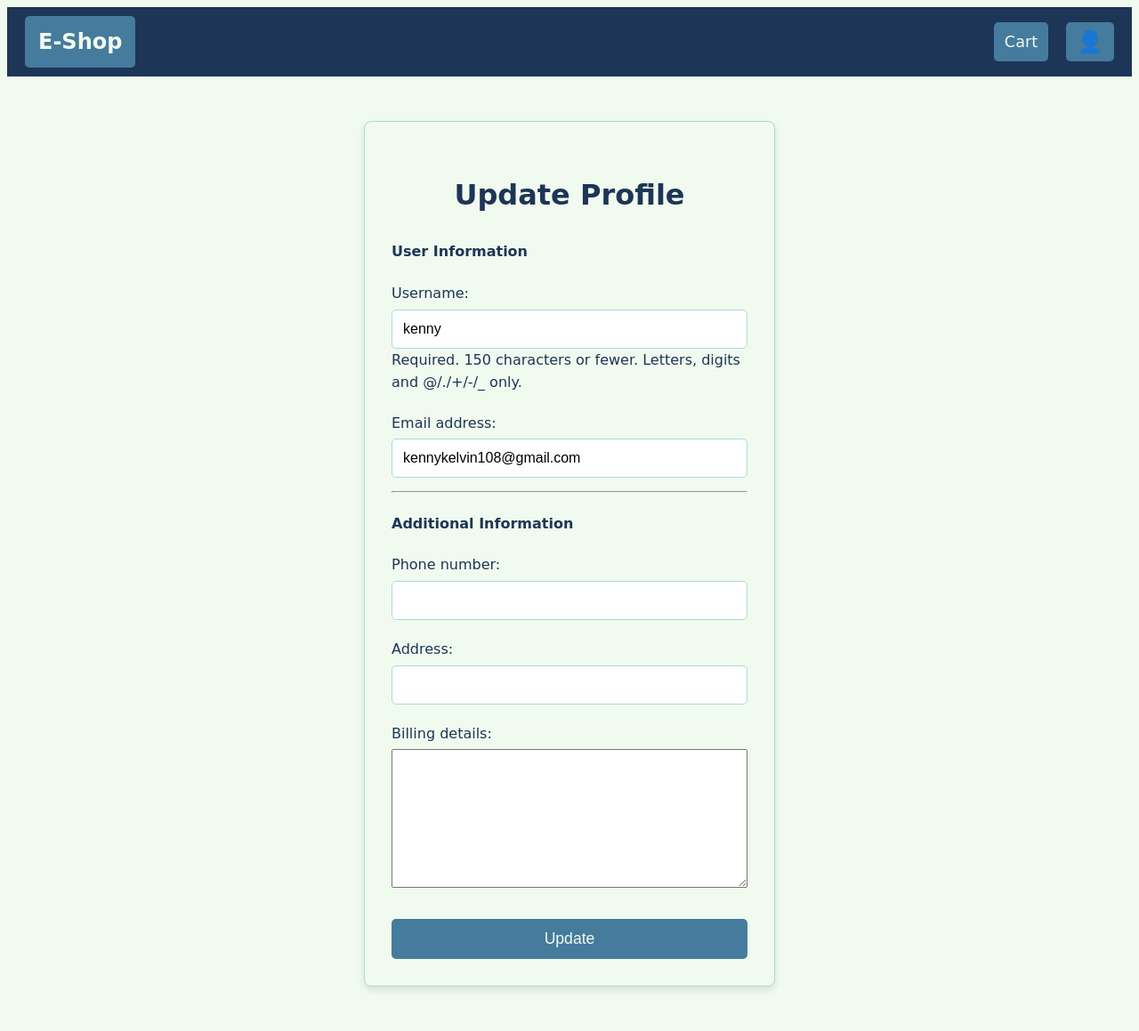
After one commit to Kennykelvinjr/ecommerce-with-django, a Django app: page /profile/ in a window 1280 px wide. The commit adds this page. Shown: the whole page at 89% size. Run offline with Django 5.2, Linux system fonts and the light colour scheme; a user stored in the database is signed in; data comes from the database, SQL or seed files in the repository.

Commit message:
Added Stripe payment gateway and user profile

```diff
--- a/ecommerce/ecommerce/urls.py
+++ b/ecommerce/ecommerce/urls.py
@@ -15,9 +15,10 @@ Including another URLconf
     2. Add a URL to urlpatterns:  path('blog/', include('blog.urls'))
 """
 from django.contrib import admin
-from django.urls import include, path
+from django.urls import path, include
 
 urlpatterns = [
     path('admin/', admin.site.urls),
     path('', include('store.urls')),
+    path('accounts/', include('django.contrib.auth.urls')),
 ]
--- /dev/null
+++ b/ecommerce/store/forms.py
@@ -0,0 +1,14 @@
+from django import forms
+from django.contrib.auth.models import User
+from .models import Profile # Add this import
+
+class UserUpdateForm(forms.ModelForm):
+    class Meta:
+        model = User
+        fields = ['username', 'email']
+
+
+class ProfileUpdateForm(forms.ModelForm):
+    class Meta:
+        model = Profile
+        fields = ['phone_number', 'address', 'billing_details']
--- a/ecommerce/store/static/css/main.css
+++ b/ecommerce/store/static/css/main.css
@@ -4,33 +4,6 @@
     --non-photo-blue: #a8dadcff;
     --cerulean: #457b9dff;
     --berkeley-blue: #1d3557ff;
-}
-
-/* Navigation Bar */
-.navbar {
-    display: flex;
-    justify-content: space-between;
-    align-items: center;
-    background-color: var(--berkeley-blue);
-    padding: 10px 20px;
-}
-
-.nav-brand {
-    color: var(--honeydew);
-    font-size: 1.5em;
-    text-decoration: none;
-    font-weight: bold;
-}
-
-.nav-links a {
-    color: var(--honeydew);
-    text-decoration: none;
-    margin-left: 20px;
-    font-size: 1.1em;
-}
-
-.nav-links a:hover {
-    color: var(--non-photo-blue);
 }
 
 body {
@@ -50,6 +23,116 @@ ul {
     padding: 0;
 }
 
+a {
+    display: inline-block;
+    padding: 10px 15px;
+    text-decoration: none;
+    background-color: var(--cerulean);
+    color: var(--honeydew);
+    border-radius: 5px;
+    transition: background-color 0.3s ease;
+}
+
+a:hover {
+    background-color: var(--berkeley-blue);
+}
+
+.btn {
+    display: inline-block;
+    padding: 8px 12px;
+    border: none;
+    border-radius: 5px;
+    cursor: pointer;
+    text-decoration: none;
+    color: var(--honeydew);
+}
+
+/* ----------------------------------------------------
+    Navigation Bar & User Dropdown
+---------------------------------------------------- */
+.navbar {
+    display: flex;
+    justify-content: space-between;
+    align-items: center;
+    background-color: var(--berkeley-blue);
+    padding: 10px 20px;
+}
+
+.nav-brand {
+    color: var(--honeydew);
+    font-size: 1.5em;
+    text-decoration: none;
+    font-weight: bold;
+}
+
+.nav-links {
+    display: flex;
+    align-items: center;
+    gap: 20px;
+}
+
+.nav-links a {
+    color: var(--honeydew);
+    text-decoration: none;
+    font-size: 1.1em;
+    padding: 8px 12px;
+    border-radius: 5px;
+    background-color: var(--cerulean);
+}
+
+.nav-links a:hover {
+    background-color: var(--non-photo-blue);
+    color: var(--berkeley-blue);
+}
+
+.dropdown {
+    position: relative;
+    display: inline-block;
+}
+
+.user-icon-btn {
+    background-color: var(--cerulean);
+    border: none;
+    color: var(--honeydew);
+    font-size: 1.5em;
+    cursor: pointer;
+    padding: 8px 12px;
+    border-radius: 5px;
+}
+
+.dropdown-content {
+    display: none;
+    position: absolute;
+    background-color: var(--berkeley-blue);
+    min-width: 160px;
+    box-shadow: 0px 8px 16px 0px rgba(0,0,0,0.2);
+    z-index: 1;
+    right: 0;
+    top: 100%;
+    border-radius: 5px;
+    margin-top: 5px;
+}
+
+.dropdown-content a {
+    color: var(--honeydew);
+    padding: 12px 16px;
+    text-decoration: none;
+    display: block;
+    text-align: left;
+    background: none;
+}
+
+.dropdown-content a:hover {
+    background-color: var(--cerulean);
+}
+
+.dropdown:hover .dropdown-content {
+    display: block;
+}
+
+/* ----------------------------------------------------
+    Product & Cart Pages
+---------------------------------------------------- */
 li {
     background: var(--honeydew);
     border: 1px solid var(--non-photo-blue);
@@ -58,7 +141,6 @@ li {
     margin-bottom: 10px;
 }
 
-/* Styling for the Product Detail Page */
 .product-detail-container {
     background: var(--honeydew);
     border: 1px solid var(--non-photo-blue);
@@ -76,23 +158,8 @@ li {
     font-size: 1.1em;
 }
 
-a {
-    display: inline-block;
-    padding: 10px 15px;
-    text-decoration: none;
-    background-color: var(--cerulean);
-    color: var(--honeydew);
-    border-radius: 5px;
-    transition: background-color 0.3s ease;
-}
-
-a:hover {
-    background-color: var(--berkeley-blue);
-}
-
-/* Styling for the Add to Cart button */
 .add-to-cart-btn {
-    background-color: #28a745; /* Keeping a default green for "add" actions */
+    background-color: #28a745;
     color: var(--honeydew);
     border: none;
     padding: 10px 20px;
@@ -104,10 +171,9 @@ a:hover {
 }
 
 .add-to-cart-btn:hover {
-    background-color: #218838; /* A slightly darker green on hover */
+    background-color: #218838;
 }
 
-/* Styling for the button container */
 .buttons-container {
     display: flex;
     align-items: center;
@@ -115,7 +181,6 @@ a:hover {
     margin-top: 20px;
 }
 
-/* Styling for the quantity input */
 .quantity-input {
     width: 60px;
     padding: 8px;
@@ -125,7 +190,6 @@ a:hover {
     font-size: 1em;
 }
 
-/* Styling for the success messages */
 .messages {
     list-style: none;
     padding: 0;
@@ -141,7 +205,6 @@ a:hover {
     text-align: center;
 }
 
-/* Cart page styling */
 .cart-item {
     display: flex;
     justify-content: space-between;
@@ -164,16 +227,6 @@ a:hover {
     font-weight: bold;
 }
 
-.btn {
-    display: inline-block;
-    padding: 8px 12px;
-    border: none;
-    border-radius: 5px;
-    cursor: pointer;
-    text-decoration: none;
-    color: var(--honeydew);
-}
-
 .btn-sm {
     background-color: var(--cerulean);
     font-size: 1em;
@@ -183,7 +236,6 @@ a:hover {
     background-color: var(--red-pantone);
 }
 
-/* Styling for cart totals */
 .cart-total {
     background: var(--honeydew);
     border: 1px solid var(--non-photo-blue);
@@ -195,31 +247,94 @@ a:hover {
     font-weight: bold;
 }
 
-/* Checkout Form */
-.form-field {
-    width: 100%;
-    margin-bottom: 10px;
+/* ----------------------------------------------------
+    Checkout & Authentication Forms
+---------------------------------------------------- */
+.container-form {
+    background-color: var(--honeydew);
+    border: 1px solid var(--non-photo-blue);
+    border-radius: 8px;
+    padding: 30px;
+    margin: 50px auto;
+    max-width: 400px;
+    box-shadow: 0 4px 8px rgba(0, 0, 0, 0.1);
 }
 
-.form-control {
+.container-form h2 {
+    color: var(--berkeley-blue);
+    text-align: center;
+    margin-bottom: 25px;
+    font-size: 2em;
+}
+
+.container-form p {
+    text-align: center;
+    margin-top: 20px;
+}
+
+.container-form a {
+    color: var(--cerulean);
+    text-decoration: none;
+    font-weight: bold;
+}
+
+.container-form form p {
+    display: flex;
+    flex-direction: column;
+    margin-bottom: 15px;
+    text-align: left;
+}
+
+.container-form label {
+    margin-bottom: 5px;
+    font-weight: 500;
+}
+
+.container-form input {
     width: 100%;
     padding: 12px;
     border: 1px solid var(--non-photo-blue);
     border-radius: 5px;
-    box-sizing: border-box; /* Ensures padding doesn't affect width */
+    box-sizing: border-box;
+    font-size: 1em;
 }
 
+.btn-login,
+.btn-register,
 .btn-checkout {
     background-color: var(--cerulean);
     color: var(--honeydew);
-    padding: 15px 20px;
-    font-size: 1.2em;
-    font-weight: bold;
+    font-size: 1.1em;
+    padding: 12px 15px;
+    border: none;
+    border-radius: 5px;
+    cursor: pointer;
     width: 100%;
-    cursor: pointer;
     transition: background-color 0.3s ease;
+    margin-top: 20px;
 }
 
+.btn-login:hover,
+.btn-register:hover,
 .btn-checkout:hover {
     background-color: var(--berkeley-blue);
 }
+
+/* Styling for the logout button in the dropdown */
+.dropdown-link-button {
+    background: none;
+    border: none;
+    color: var(--red-pantone);
+    padding: 12px 16px;
+    text-decoration: none;
+    display: block;
+    text-align: left;
+    width: 100%;
+    cursor: pointer;
+    font-size: 1em;
+}
+
+.dropdown-link-button:hover {
+    background-color: var(--cerulean);
+    color: var(--honeydew);
+}
--- a/ecommerce/store/templates/store/nav.html
+++ b/ecommerce/store/templates/store/nav.html
@@ -2,6 +2,21 @@
   <a class="nav-brand" href="{% url 'store' %}">E-Shop</a>
   <div class="nav-links">
     <a href="{% url 'cart' %}">Cart</a>
-    <a href="{% url 'checkout' %}">Checkout</a>
+    {% if user.is_authenticated %}
+        <div class="dropdown">
+            <button class="user-icon-btn">&#128100;</button>
+            <div class="dropdown-content">
+                <a href="{% url 'profile' %}">Profile</a>
+                <a href="{% url 'orders' %}">Orders</a>
+                <form method="POST" action="{% url 'logout' %}" style="display: inline;">
+                  {% csrf_token %}
+                  <button type="submit" class="dropdown-link-button">Logout</button>
+                </form>
+            </div>
+        </div>
+    {% else %}
+        <a href="{% url 'login' %}">Login</a>
+        <a href="{% url 'register' %}">Register</a>
+    {% endif %}
   </div>
 </nav>
--- /dev/null
+++ b/ecommerce/store/templates/store/profile.html
@@ -0,0 +1,16 @@
+{% extends 'base.html' %}
+{% load static %}
+{% block content %}
+    <div class="container-form">
+        <h2>Update Profile</h2>
+        <form method="POST">
+            {% csrf_token %}
+            <h4>User Information</h4>
+            {{ u_form.as_p }}
+            <hr>
+            <h4>Additional Information</h4>
+            {{ p_form.as_p }}
+            <button class="btn btn-login" type="submit">Update</button>
+        </form>
+    </div>
+{% endblock content %}
--- a/ecommerce/store/urls.py
+++ b/ecommerce/store/urls.py
@@ -2,12 +2,16 @@ from django.urls import path
 from . import views
 
 urlpatterns = [
-    path('', views.store, name="store"),
-    path('product/<int:product_id>/', views.product_detail, name="product_detail"),
-    path('cart/', views.cart, name="cart"),
-    path('add-to-cart/<int:product_id>/', views.add_to_cart, name="add_to_cart"),
-    path('update-cart-item/<int:item_id>/', views.update_cart_item, name="update_cart_item"),
-    path('remove-cart-item/<int:item_id>/', views.remove_cart_item, name="remove_cart_item"),
-    path('checkout/', views.checkout, name="checkout"),
-    path('process_order/', views.process_order, name="process_order"),
+	path('', views.store, name="store"),
+	path('cart/', views.cart, name="cart"),
+	path('checkout/', views.checkout, name="checkout"),
+	path('update_cart_item/<int:product_id>/<str:action>/', views.update_cart_item, name="update_cart_item"),
+    path('add_to_cart/<int:product_id>/', views.add_to_cart, name="add_to_cart"),
+    path('remove_cart_item/<int:product_id>/', views.remove_cart_item, name="remove_cart_item"),
+	path('process_order/', views.process_order, name="process_order"),
+	path('register/', views.register_user, name="register"),
+	path('orders/', views.orders, name="orders"),
+	path('product/<int:product_id>/', views.product_detail, name="product_detail"),
+	path('profile/', views.profile, name="profile"),
+    path('create_payment_intent/', views.create_payment_intent, name="create_payment_intent"),
 ]
--- a/ecommerce/store/views.py
+++ b/ecommerce/store/views.py
@@ -1,8 +1,35 @@
 from django.shortcuts import render, get_object_or_404, redirect
 from django.contrib import messages
+from django.contrib.auth.forms import UserCreationForm
+from django.contrib.auth.decorators import login_required
 from .models import Product, Order, OrderItem, Customer, ShippingAddress
 from django.http import JsonResponse
 import json
+from .forms import UserUpdateForm, ProfileUpdateForm
+import stripe
+from django.conf import settings
+from django.views.decorators.csrf import csrf_exempt
+from django.conf import settings
+
+
+stripe.api_key = settings.STRIPE_SECRET_KEY
+
+@csrf_exempt
+def create_payment_intent(request):
+    if request.method == 'POST':
+        try:
+            data = json.loads(request.body)
+            total = data.get('total', 0)
+
+            intent = stripe.PaymentIntent.create(
+                amount=int(total * 100),
+                currency='usd',
+                payment_method_types=['card'],
+            )
+            return JsonResponse({'clientSecret': intent.client_secret})
+        except Exception as e:
+            return JsonResponse({'error': str(e)}, status=400)
+    return JsonResponse({'error': 'Invalid request method'}, status=405)
 
 def store(request):
     products = Product.objects.all()
@@ -15,8 +42,15 @@ def product_detail(request, product_id):
     return render(request, 'store/product_detail.html', context)
 
 def cart(request):
-    order, created = Order.objects.get_or_create(complete=False)
-    items = order.orderitem_set.all()
+    if request.user.is_authenticated:
+        customer = request.user.customer
+        order, created = Order.objects.get_or_create(customer=customer, complete=False)
+        items = order.orderitem_set.all()
+    else:
+        # For non-logged-in users, provide an empty cart
+        items = []
+        order = {'get_cart_total': 0, 'get_cart_items': 0}
+
     context = {'items': items, 'order': order}
     return render(request, 'store/cart.html', context)
 
@@ -32,7 +66,11 @@ def add_to_cart(request, product_id):
         except (ValueError, TypeError):
             quantity = 1
 
-        order, created = Order.objects.get_or_create(complete=False)
+        # Get the customer for the logged-in user
+        customer = request.user.customer
+
+        # Get or create the order for the specific customer
+        order, created = Order.objects.get_or_create(customer=customer, complete=False)
         order_item, created = OrderItem.objects.get_or_create(order=order, product=product)
 
         # Add the user-specified quantity instead of just 1
@@ -44,17 +82,23 @@ def add_to_cart(request, product_id):
 
     return redirect('product_detail', product_id=product.id)
 
-def update_cart_item(request, item_id):
-    order_item = get_object_or_404(OrderItem, pk=item_id)
-    if request.method == 'POST':
-        action = request.POST.get('action')
-        if action == 'increase':
-            order_item.quantity += 1
-            order_item.save()
-        elif action == 'decrease' and order_item.quantity > 1:
-            order_item.quantity -= 1
-            order_item.save()
-    return redirect('cart')
+def update_cart_item(request, product_id, action):
+    customer = request.user.customer
+    product = Product.objects.get(id=product_id)
+    order, created = Order.objects.get_or_create(customer=customer, complete=False)
+    orderItem, created = OrderItem.objects.get_or_create(order=order, product=product)
+
+    if action == 'add':
+        orderItem.quantity = (orderItem.quantity + 1)
+    elif action == 'remove':
+        orderItem.quantity = (orderItem.quantity - 1)
+
+    orderItem.save()
+
+    if orderItem.quantity <= 0:
+        orderItem.delete()
+
+    return JsonResponse('Item was added', safe=False)
 
 def remove_cart_item(request, item_id):
     order_item = get_object_or_404(OrderItem, pk=item_id)
@@ -62,41 +106,40 @@ def remove_cart_item(request, item_id):
         order_item.delete()
     return redirect('cart')
 
+
 def checkout(request):
-    order, created = Order.objects.get_or_create(complete=False)
-    items = order.orderitem_set.all()
-    context = {'items': items, 'order': order}
+    if request.user.is_authenticated:
+        customer = request.user.customer
+        order, created = Order.objects.get_or_create(customer=customer, complete=False)
+        items = order.orderitem_set.all()
+    else:
+        items = []
+        order = {'get_cart_total': 0, 'get_cart_items': 0}
+
+    context = {'items': items, 'order': order, 'stripe_publishable_key': settings.STRIPE_PUBLISHABLE_KEY}
     return render(request, 'store/checkout.html', context)
 
+
 def process_order(request):
-    data = json.loads(request.body)
+    if request.method == 'POST':
+        address = request.POST.get('address')
+        phone_number = request.POST.get('phone_number')
 
-    order_id = data['order_id']
-    order = Order.objects.get(pk=order_id)
+        if request.user.is_authenticated:
+            customer = request.user.customer
+            order, created = Order.objects.get_or_create(customer=customer, complete=False)
 
-    shipping_info = data['shipping_info']
+            ShippingAddress.objects.create(
+                customer=customer,
+                order=order,
+                address=address,
+                phone_number=phone_number
+            )
+            order.complete = True
+            order.save()
+            return redirect('store')
 
-    # Check if a customer is linked to the order, if not, create one
-    if not order.customer:
-        customer = Customer.objects.create(name="Guest", email="guest@example.com")
-        order.customer = customer
-        order.save()
-
-    # Mark the order as complete
-    order.complete = True
-    order.save()
-
-    # Create the shipping address
-    ShippingAddress.objects.create(
-        customer = order.customer,
-        order = order,
-        address = shipping_info['address'],
-        city = shipping_info['city'],
-        region = shipping_info['region'],
-        zipcode = shipping_info['zipcode']
-    )
-
-    return JsonResponse('Payment submitted..', safe=False)
+    return redirect('checkout')
 
 
 def processOrder(request):
@@ -119,3 +162,57 @@ def processOrder(request):
     )
 
     return JsonResponse('Payment submitted..', safe=False)
+
+
+def register_user(request):
+    form = UserCreationForm()
+    if request.method == 'POST':
+        form = UserCreationForm(request.POST)
+        if form.is_valid():
+            form.save()
+            messages.success(request, 'Account created successfully! You can now log in.')
+            return redirect('login')
+    context = {'form': form}
+    return render(request, 'store/register.html', context)
+
+
+@login_required(login_url='login')
+def orders(request):
+    customer, created = Customer.objects.get_or_create(user=request.user)
+    orders = Order.objects.filter(customer=customer, complete=True).order_by('-date_ordered')
+    context = {'orders': orders}
+    return render(request, 'store/orders.html', context)
+
+
+@login_required(login_url='login')
+def profile(request):
+    if request.method == 'POST':
+        u_form = UserUpdateForm(request.POST, instance=request.user)
+        p_form = ProfileUpdateForm(request.POST, instance=request.user.profile)
+
+        if u_form.is_valid() and p_form.is_valid():
+            u_form.save()
+            p_form.save()
+            messages.success(request, 'Your profile has been updated successfully!')
+            return redirect('profile')
+    else:
+        u_form = UserUpdateForm(instance=request.user)
+        p_form = ProfileUpdateForm(instance=request.user.profile)
+
+    context = {
+        'u_form': u_form,
+        'p_form': p_form
+    }
+    return render(request, 'store/profile.html', context)
+
+
+def remove_cart_item(request, product_id):
+    customer = request.user.customer
+    product = Product.objects.get(id=product_id)
+    order, created = Order.objects.get_or_create(customer=customer, complete=False)
+    orderItem, created = OrderItem.objects.get_or_create(order=order, product=product)
+
+    if orderItem:
+        orderItem.delete()
+
+    return JsonResponse('Item was removed', safe=False)
```
Also changed, not shown: ecommerce/ecommerce/settings.py (+7 -0 lines), ecommerce/store/models.py (+32 -0 lines), ecommerce/store/templates/registration/login.html (added, +13 -0 lines), ecommerce/store/templates/store/cart.html (+4 -12 lines), ecommerce/store/templates/store/checkout.html (+55 -30 lines), ecommerce/store/templates/store/orders.html (added, +27 -0 lines), ecommerce/store/templates/store/register.html (added, +14 -0 lines), ecommerce/db.sqlite3, ecommerce/store/migrations/0004_profile.py (added), ecommerce/store/migrations/0005_remove_shippingaddress_city_and_more.py (added), 1 other file.
